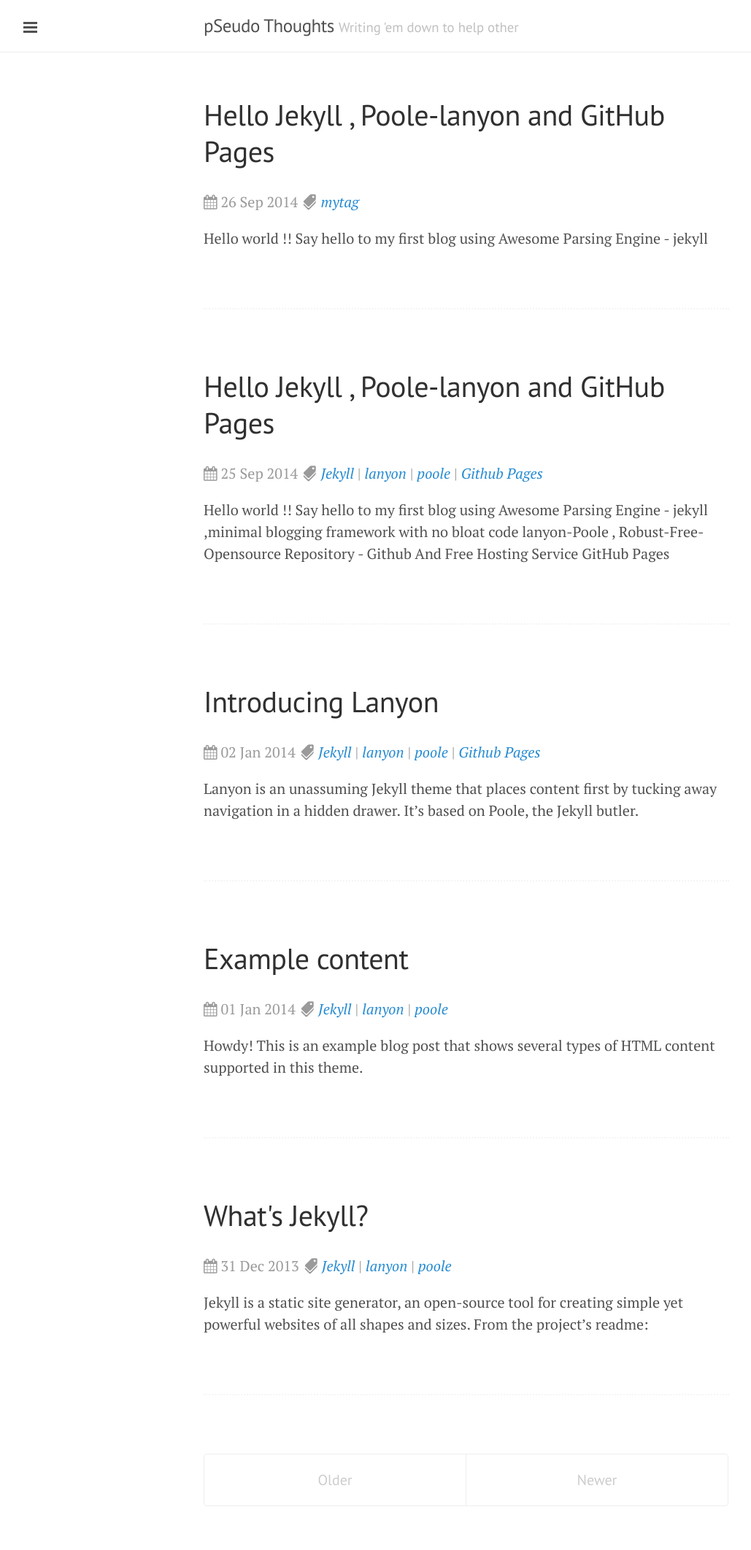
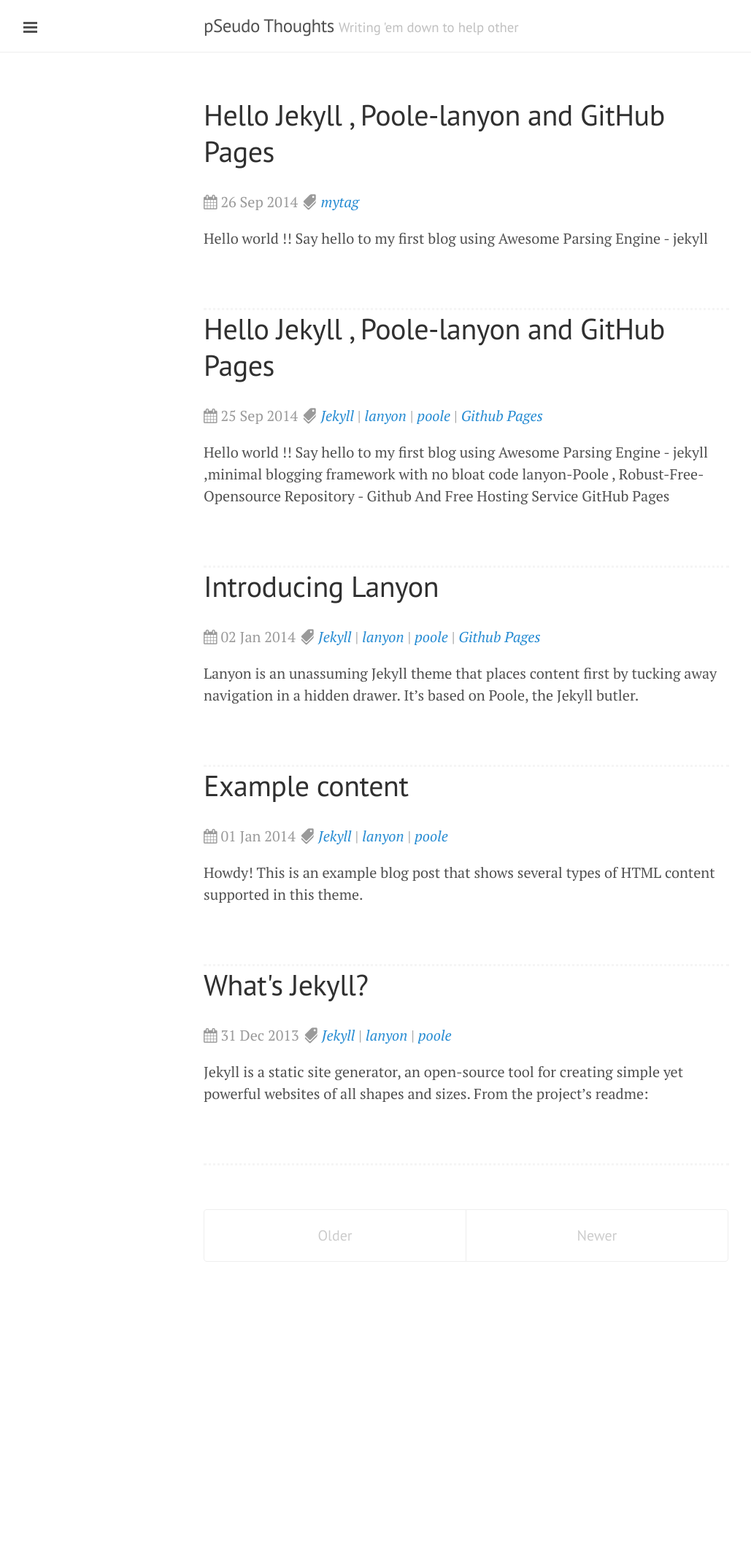
Before and after one commit to DharmeshPandav/dharmeshpandav.github.io, a Jekyll site: the page built from index.html, in a window 1280 px wide. Shown: the whole page at 73% size, without its empty margins (1-1030 px from the left). Built offline with Jekyll 4.4.1, drawn with Linux system fonts in a browser that asks for light colours; nearby versions of some CDN libraries; Markdown is read by kramdown in place of the engine named in the settings; the list of posts is cut into pages by our own code; after the commit the page ends 1789 px from its top, so only the background shows below that.

Commit message:
changed config

```diff
--- a/index.html
+++ b/index.html
@@ -5,7 +5,7 @@ title: Home
 
 <div class="posts">
   {% for post in paginator.posts %}
-  <div class="post">
+  <div class="post post-bottom-padding">
     <h1 class="post-title">
       <a href="{{ post.url }}">
         {{ post.title }}
--- a/public/css/custom.css
+++ b/public/css/custom.css
@@ -73,3 +73,9 @@
 .tag-list{
     margin-top: .4rem;
 }
+
+.post-bottom-padding{
+    margin-bottom: 0rem !important;
+    padding-bottom: 4rem !important;
+    border-bottom: 3px dotted #f5f5f5;
+}
--- a/public/css/lanyon.css
+++ b/public/css/lanyon.css
@@ -300,8 +300,6 @@ a.sidebar-nav-item:focus {
 .page,
 .post {
   margin-bottom: 4em;
-    border-bottom: 2px dotted #f5f5f5;
-    padding-bottom: 4em;
 }
 
 /* Blog post or page title */
```
